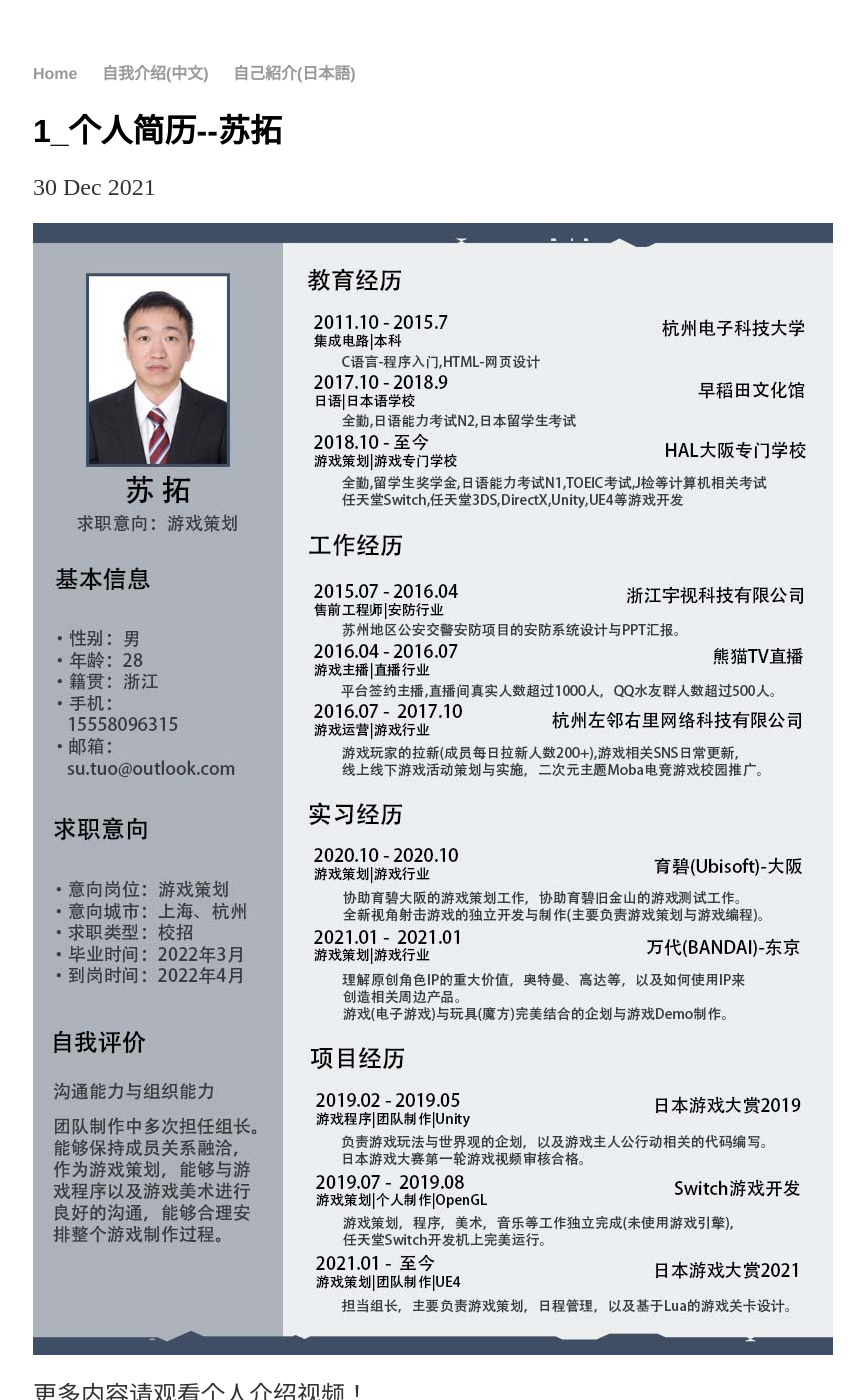
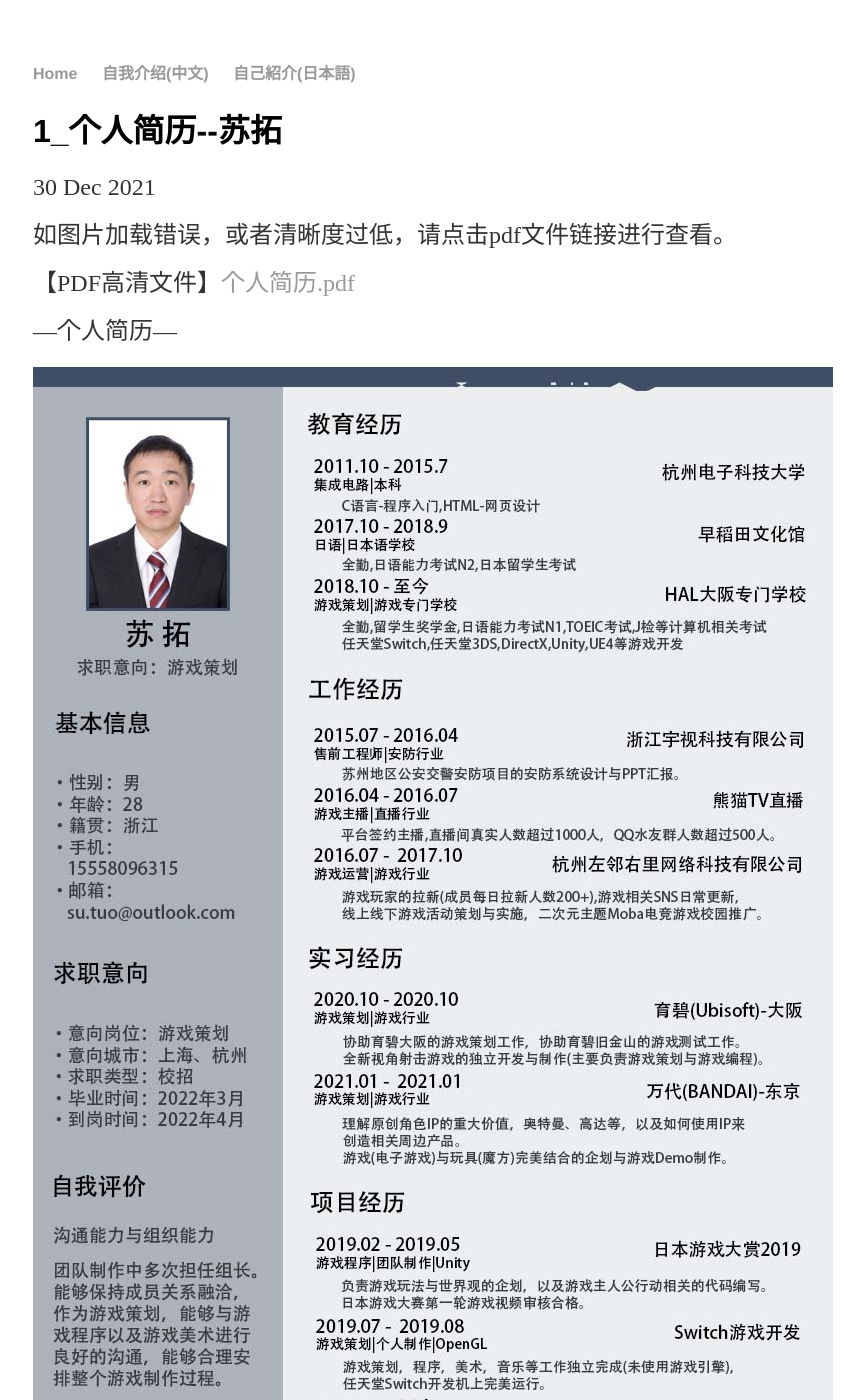
Before and after one commit to SotakuStudio/SotakuStudio.github.io, a Jekyll site: the page built from _posts/2021-12-30-chnresume.md, in a window 1280 px wide and 1400 px high. Shown: the whole window, without its empty margins (159-1023 px from the left). Built offline with Jekyll 4.4.1, drawn with Linux system fonts in a browser that asks for light colours.

Commit message:
Update 2021-12-30-chnresume.md

```diff
--- a/_posts/2021-12-30-chnresume.md
+++ b/_posts/2021-12-30-chnresume.md
@@ -3,9 +3,17 @@ layout: post
 title: "1_个人简历--苏拓"
 date: 2021-12-30
 ---
+如图片加载错误，或者清晰度过低，请点击pdf文件链接进行查看。
+
+【PDF高清文件】[个人简历.pdf](https://1drv.ms/b/s!Aj9fktzHJKNciN04-h84Un6h_uuscQ?e=5t2pKy)
+
+---个人简历---
+
 ![Image text](https://github.com/SotakuStudio/SotakuStudio.github.io/blob/main/chnblog/image/chnresume.jpg?raw=true)
 
 更多内容请观看个人介绍视频！
+
+---个人视频---
 
 【视频链接】[个人介绍-苏拓](https://1drv.ms/v/s!Aj9fktzHJKNciN02BrABSgitCyzcvw?e=68vd63)
 
```
